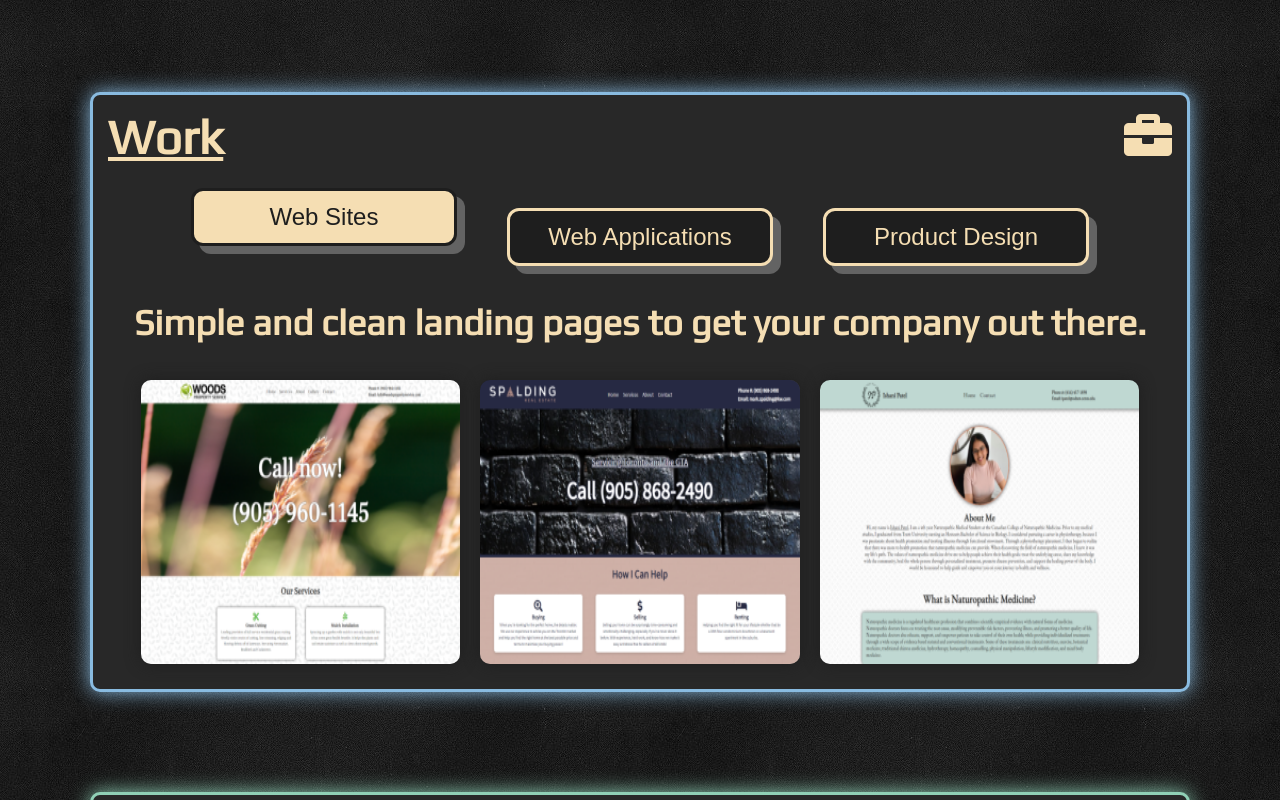
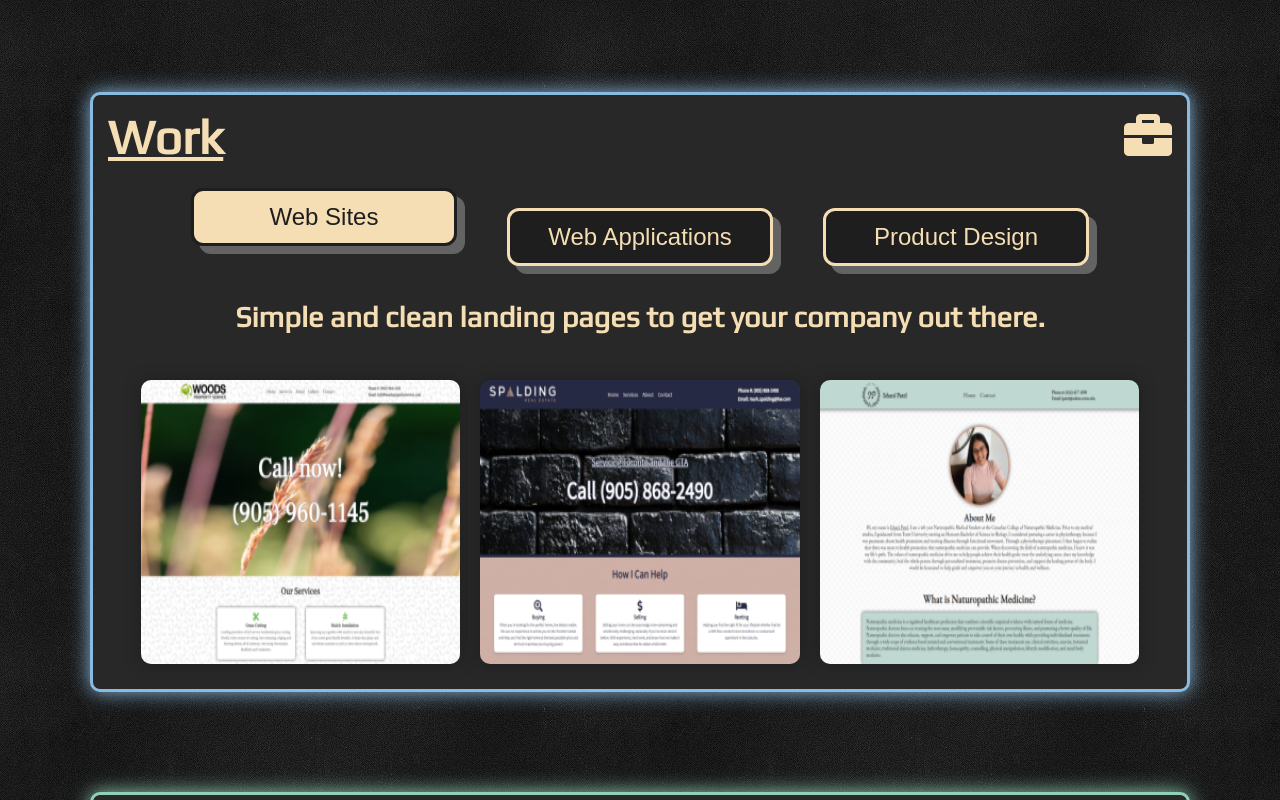
Before and after one commit to matthew-njd/portfolio, a plain HTML site: page index.html in a window 1280 px wide. Shown: the part 808-1608 px from the top of the page. Drawn offline with Linux system fonts and the light colour scheme.

Commit message:
Final media adjustments

```diff
--- a/style.css
+++ b/style.css
@@ -486,7 +486,7 @@ h5 {
 
 /* --------------------------------------------------- Media --------------------------------------------------- */
 
-@media (max-width: 1280px) {
+@media (max-width: 1400px) {
   .container {
     max-width: 1100px;
   }
@@ -505,6 +505,10 @@ h5 {
 
   #header-title-3 {
     font-size: 1em;
+  }
+
+  .work__header {
+    font-size: 1.2em;
   }
 }
 
```
